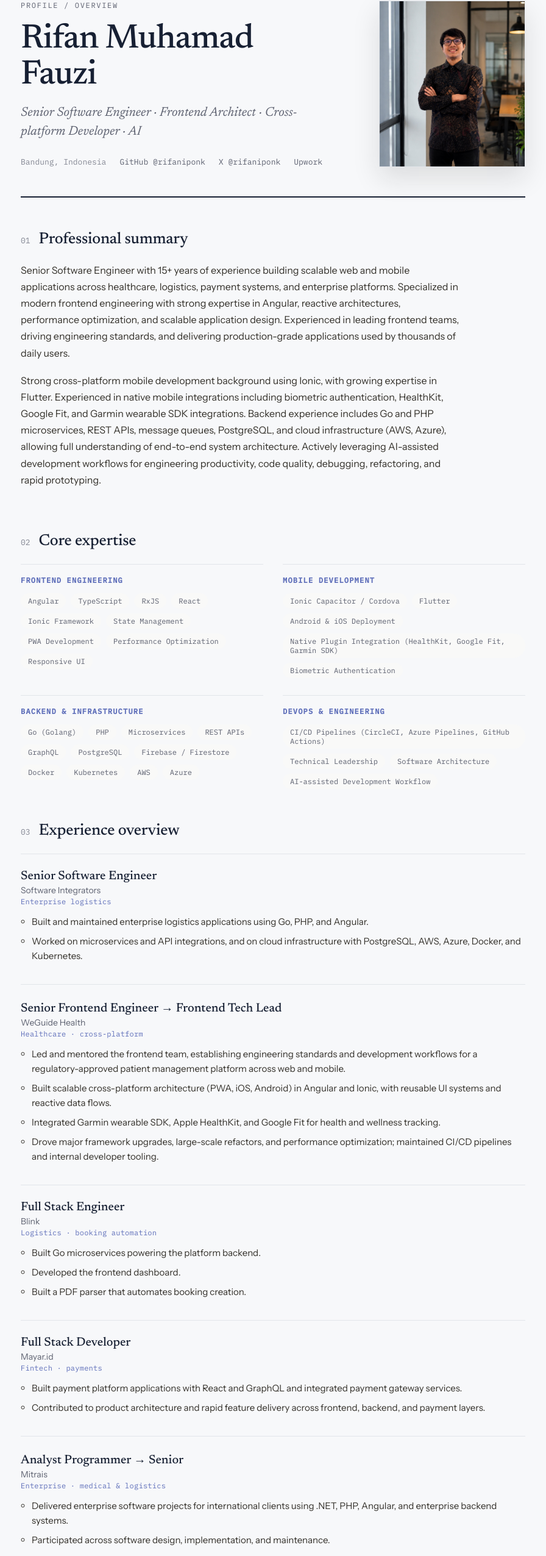
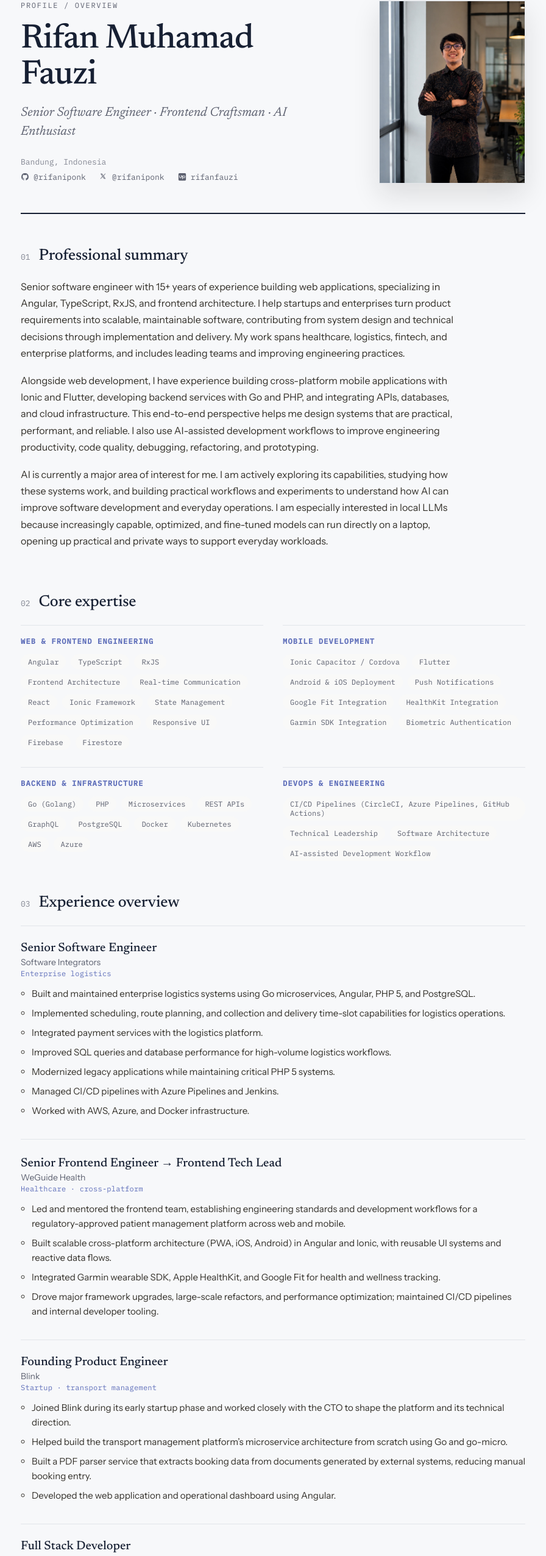
Before and after one commit to rifaniponk/ponkcoding, a React (Vite) app: page /profile in a window 1280 px wide. Shown: the part 152-2704 px from the top of the page at 61% size, without its empty margins (192-1088 px from the left). Built offline with nearby package versions, Linux system fonts and the light colour scheme.

Commit message:
Update profile positioning and experience details (#33)
* Refine engineer profile messaging

* Update profile positioning and summary

* update core expertise

* update profile summary

* update social icons

* Fix profile icon formatting

```diff
--- a/src/pages/Profile/Profile.data.ts
+++ b/src/pages/Profile/Profile.data.ts
@@ -1,6 +1,6 @@
 export const PROFILE = {
   name: 'Rifan Muhamad Fauzi',
-  title: 'Senior Software Engineer · Frontend Architect · Cross-platform Developer · AI',
+  title: 'Senior Software Engineer · Frontend Craftsman · AI Enthusiast',
   location: 'Bandung, Indonesia',
   github: 'rifaniponk',
   githubUrl: 'https://github.com/rifaniponk',
@@ -10,8 +10,9 @@ export const PROFILE = {
 }
 
 export const SUMMARY: string[] = [
-  'Senior Software Engineer with 15+ years of experience building scalable web and mobile applications across healthcare, logistics, payment systems, and enterprise platforms. Specialized in modern frontend engineering with strong expertise in Angular, reactive architectures, performance optimization, and scalable application design. Experienced in leading frontend teams, driving engineering standards, and delivering production-grade applications used by thousands of daily users.',
-  'Strong cross-platform mobile development background using Ionic, with growing expertise in Flutter. Experienced in native mobile integrations including biometric authentication, HealthKit, Google Fit, and Garmin wearable SDK integrations. Backend experience includes Go and PHP microservices, REST APIs, message queues, PostgreSQL, and cloud infrastructure (AWS, Azure), allowing full understanding of end-to-end system architecture. Actively leveraging AI-assisted development workflows for engineering productivity, code quality, debugging, refactoring, and rapid prototyping.',
+  'Senior software engineer with 15+ years of experience building web applications, specializing in Angular, TypeScript, RxJS, and frontend architecture. I help startups and enterprises turn product requirements into scalable, maintainable software, contributing from system design and technical decisions through implementation and delivery. My work spans healthcare, logistics, fintech, and enterprise platforms, and includes leading teams and improving engineering practices.',
+  'Alongside web development, I have experience building cross-platform mobile applications with Ionic and Flutter, developing backend services with Go and PHP, and integrating APIs, databases, and cloud infrastructure. This end-to-end perspective helps me design systems that are practical, performant, and reliable. I also use AI-assisted development workflows to improve engineering productivity, code quality, debugging, refactoring, and prototyping.',
+  'AI is currently a major area of interest for me. I am actively exploring its capabilities, studying how these systems work, and building practical workflows and experiments to understand how AI can improve software development and everyday operations. I am especially interested in local LLMs because increasingly capable, optimized, and fine-tuned models can run directly on a laptop, opening up practical and private ways to support everyday workloads.',
 ]
 
 export interface ExpertiseGroup {
@@ -21,17 +22,20 @@ export interface ExpertiseGroup {
 
 export const EXPERTISE: ExpertiseGroup[] = [
   {
-    domain: 'Frontend Engineering',
+    domain: 'Web & Frontend Engineering',
     skills: [
       'Angular',
       'TypeScript',
       'RxJS',
+      'Frontend Architecture',
+      'Real-time Communication',
       'React',
       'Ionic Framework',
       'State Management',
-      'PWA Development',
       'Performance Optimization',
       'Responsive UI',
+      'Firebase',
+      'Firestore',
     ],
   },
   {
@@ -40,7 +44,10 @@ export const EXPERTISE: ExpertiseGroup[] = [
       'Ionic Capacitor / Cordova',
       'Flutter',
       'Android & iOS Deployment',
-      'Native Plugin Integration (HealthKit, Google Fit, Garmin SDK)',
+      'Push Notifications',
+      'Google Fit Integration',
+      'HealthKit Integration',
+      'Garmin SDK Integration',
       'Biometric Authentication',
     ],
   },
@@ -53,7 +60,7 @@ export const EXPERTISE: ExpertiseGroup[] = [
       'REST APIs',
       'GraphQL',
       'PostgreSQL',
-      'Firebase / Firestore',
+
       'Docker',
       'Kubernetes',
       'AWS',
@@ -85,8 +92,13 @@ export const EXPERIENCE: Experience[] = [
     company: 'Software Integrators',
     domain: 'Enterprise logistics',
     points: [
-      'Built and maintained enterprise logistics applications using Go, PHP, and Angular.',
-      'Worked on microservices and API integrations, and on cloud infrastructure with PostgreSQL, AWS, Azure, Docker, and Kubernetes.',
+      'Built and maintained enterprise logistics systems using Go microservices, Angular, PHP 5, and PostgreSQL.',
+      'Implemented scheduling, route planning, and collection and delivery time-slot capabilities for logistics operations.',
+      'Integrated payment services with the logistics platform.',
+      'Improved SQL queries and database performance for high-volume logistics workflows.',
+      'Modernized legacy applications while maintaining critical PHP 5 systems.',
+      'Managed CI/CD pipelines with Azure Pipelines and Jenkins.',
+      'Worked with AWS, Azure, and Docker infrastructure.',
     ],
   },
   {
@@ -101,31 +113,38 @@ export const EXPERIENCE: Experience[] = [
     ],
   },
   {
-    role: 'Full Stack Engineer',
+    role: 'Founding Product Engineer',
     company: 'Blink',
-    domain: 'Logistics · booking automation',
+    domain: 'Startup · transport management',
     points: [
-      'Built Go microservices powering the platform backend.',
-      'Developed the frontend dashboard.',
-      'Built a PDF parser that automates booking creation.',
+      'Joined Blink during its early startup phase and worked closely with the CTO to shape the platform and its technical direction.',
+      'Helped build the transport management platform’s microservice architecture from scratch using Go and go-micro.',
+      'Built a PDF parser service that extracts booking data from documents generated by external systems, reducing manual booking entry.',
+      'Developed the web application and operational dashboard using Angular.',
     ],
   },
   {
     role: 'Full Stack Developer',
     company: 'Mayar.id',
-    domain: 'Fintech · payments',
+    domain: 'Early-stage fintech · payments',
     points: [
-      'Built payment platform applications with React and GraphQL and integrated payment gateway services.',
-      'Contributed to product architecture and rapid feature delivery across frontend, backend, and payment layers.',
+      'Joined Mayar.id at its earliest stage as one of the first three team members, working closely with the CEO and CTO.',
+      'Built the payment platform frontend using React.',
+      'Developed GraphQL APIs and contributed to the backend architecture.',
+      'Integrated payment gateway services into the platform.',
+      'Contributed to product architecture and rapid delivery in a fast-moving startup environment.',
     ],
   },
   {
-    role: 'Analyst Programmer → Senior',
+    role: 'Analyst Programmer',
     company: 'Mitrais',
-    domain: 'Enterprise · medical & logistics',
+    domain: 'Software development · medical & payroll systems',
     points: [
-      'Delivered enterprise software projects for international clients using .NET, PHP, Angular, and enterprise backend systems.',
-      'Participated across software design, implementation, and maintenance.',
+      'Worked at Mitrais, an Indonesia-based software development company for international clients.',
+      'Contributed to Mitrais’s medical product using .NET technologies.',
+      'Developed and maintained features for the Talent2 payroll system using .NET.',
+      'Built frontend interactions and user interface features with jQuery.',
+      'Participated across software design, implementation, testing, and maintenance.',
     ],
   },
   {
@@ -164,9 +183,9 @@ export const EDUCATION = {
 }
 
 export const INTERESTS: string[] = [
-  'End-to-end software development',
+  'Software development factory (AI)',
   'AI-assisted engineering workflows',
-  'Mobile-first product development',
+  'Local LLMs & private AI workflows',
   'Developer productivity tooling',
   'Cross-platform application development',
   'Application performance tuning',
--- a/src/pages/Profile/Profile.scss
+++ b/src/pages/Profile/Profile.scss
@@ -72,7 +72,14 @@
     font-size: 13px;
     color: var(--faint);
 
+    > li:first-child {
+      flex-basis: 100%;
+    }
+
     a {
+      display: inline-flex;
+      align-items: center;
+      gap: 7px;
       color: var(--muted);
       text-decoration: none;
       transition: color 0.15s ease;
@@ -81,6 +88,13 @@
         color: var(--accent);
       }
     }
+  }
+
+  &__social-icon {
+    width: 14px;
+    height: 14px;
+    flex: 0 0 auto;
+    fill: currentColor;
   }
 
   &__actions {
--- a/src/pages/Profile/Profile.tsx
+++ b/src/pages/Profile/Profile.tsx
@@ -4,6 +4,28 @@ import { Tag } from '../../components'
 import { PROFILE, SUMMARY, EXPERTISE, EXPERIENCE, EDUCATION, INTERESTS } from './Profile.data.ts'
 
 const HOME = '/'
+
+type SocialIconName = 'github' | 'x' | 'upwork'
+
+function SocialIcon({ name }: { name: SocialIconName }) {
+  return (
+    <svg
+      className="profile-hero__social-icon"
+      viewBox={name === 'upwork' ? '0 0 448 512' : '0 0 16 16'}
+      aria-hidden="true"
+    >
+      {name === 'github' && (
+        <path d="M8 1.2a6.8 6.8 0 0 0-2.15 13.25c.34.06.47-.15.47-.33v-1.2c-1.9.41-2.3-.8-2.3-.8-.31-.79-.76-1-.76-1-.62-.43.05-.42.05-.42.68.05 1.04.7 1.04.7.61 1.04 1.6.74 1.99.57.06-.44.24-.74.43-.91-1.52-.17-3.12-.76-3.12-3.38 0-.75.27-1.36.7-1.84-.07-.17-.3-.87.07-1.82 0 0 .57-.18 1.87.7a6.5 6.5 0 0 1 3.4 0c1.3-.88 1.87-.7 1.87-.7.37.95.14 1.65.07 1.82.43.48.7 1.09.7 1.84 0 2.63-1.6 3.2-3.13 3.37.25.22.46.63.46 1.27v1.8c0 .18.12.4.48.33A6.8 6.8 0 0 0 8 1.2Z" />
+      )}
+      {name === 'x' && (
+        <path d="M2.2 2.1h3.05l2.5 3.5 2.94-3.5h1.1L8.3 6.28l3.5 5.52H8.75L6.02 8 2.85 11.8H1.74l3.78-4.54L2.2 2.1Zm1.64.9 5.4 7.9h.94L4.8 3h-.96Z" />
+      )}
+      {name === 'upwork' && (
+        <path d="M64 32C28.7 32 0 60.7 0 96V416c0 35.3 28.7 64 64 64H384c35.3 0 64-28.7 64-64V96c0-35.3-28.7-64-64-64H64zM270.8 274.3c5.2 8.4 23.6 29.9 51.5 29.9v0c25.2 0 44.9-20.2 44.9-49.7s-19.4-49.7-44.9-49.7s-44.9 16.7-51.5 69.5zm-26.7-41.8c7.3-30.5 32.7-60.1 78.2-60.1l0 0c45.1 0 80.9 35.2 80.9 82.2s-35.9 81.9-80.9 81.9c-.6 0-1.1 0-1.7 0c-.5 0-1.1 0-1.6 0h-.1c-14.5-.5-28.7-4.8-40.9-12.6c-4.7-2.8-9.1-6-13.4-9.5l-12.8 78.4H214.9l19.4-110.6c-20.8-29.1-31.6-62.4-36.2-79.7V255c0 48-30.5 81.5-74.2 81.5c-22 0-41-8-54.8-23.3c-13.4-14.8-20.8-35.5-20.8-58.3V176.8H84.5l-.3 78.2c0 28.4 14.5 49.3 39.8 49.3s38.2-20.9 38.2-49.3V176.8h62.8c4.8 19.3 10.9 40.1 19.2 55.6z" />
+      )}
+    </svg>
+  )
+}
 
 export function Profile() {
   return (
@@ -47,17 +69,18 @@ export function Profile() {
                 <li>{PROFILE.location}</li>
                 <li>
                   <a href={PROFILE.githubUrl} target="_blank" rel="noreferrer">
-                    GitHub @{PROFILE.github}
+                    <SocialIcon name="github" />@{PROFILE.github}
                   </a>
                 </li>
                 <li>
                   <a href={PROFILE.xUrl} target="_blank" rel="noreferrer">
-                    X @{PROFILE.x}
+                    <SocialIcon name="x" />@{PROFILE.x}
                   </a>
                 </li>
                 <li>
                   <a href={PROFILE.upworkUrl} target="_blank" rel="noreferrer">
-                    Upwork
+                    <SocialIcon name="upwork" />
+                    rifanfauzi
                   </a>
                 </li>
               </ul>
```
Also changed, not shown: src/pages/Home/Home.tsx (+7 -8 lines).
